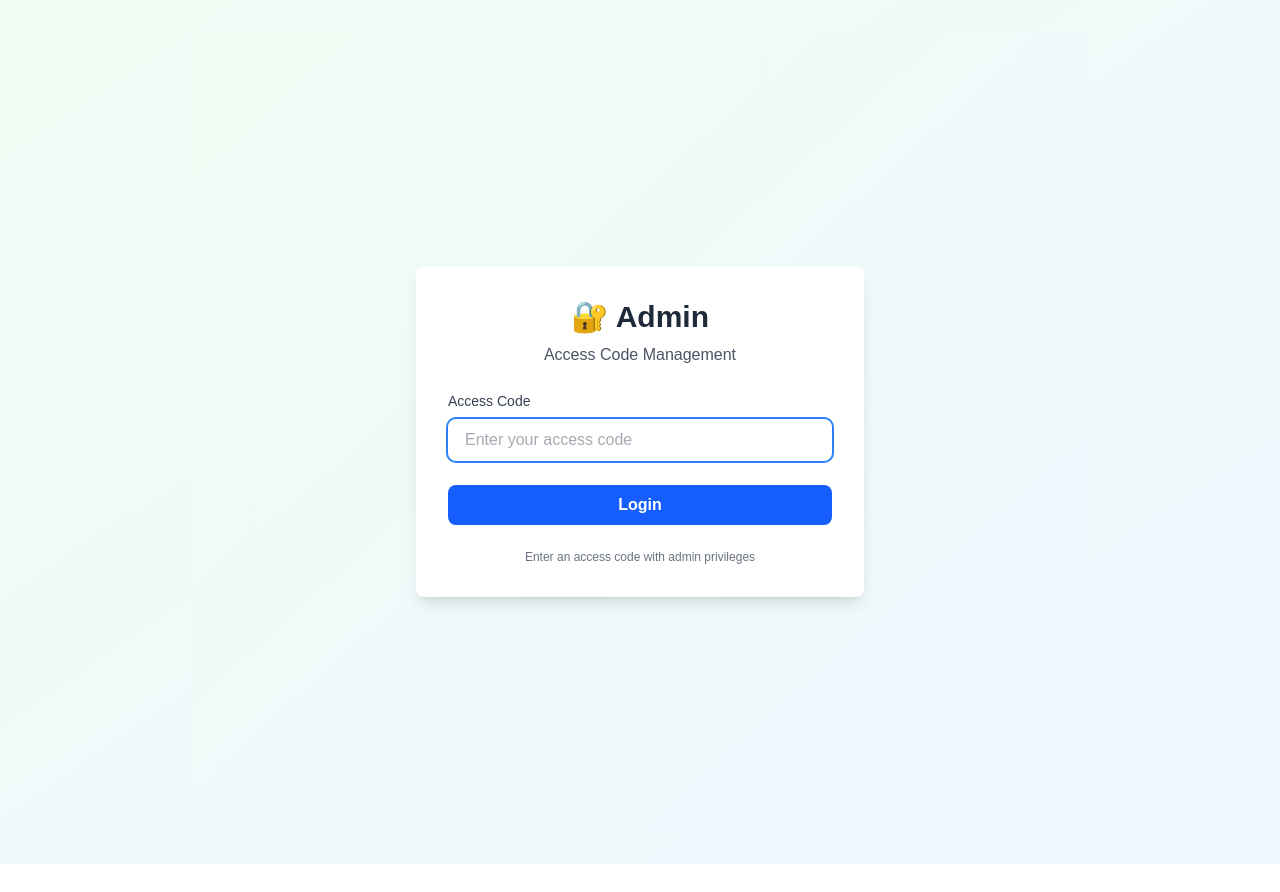
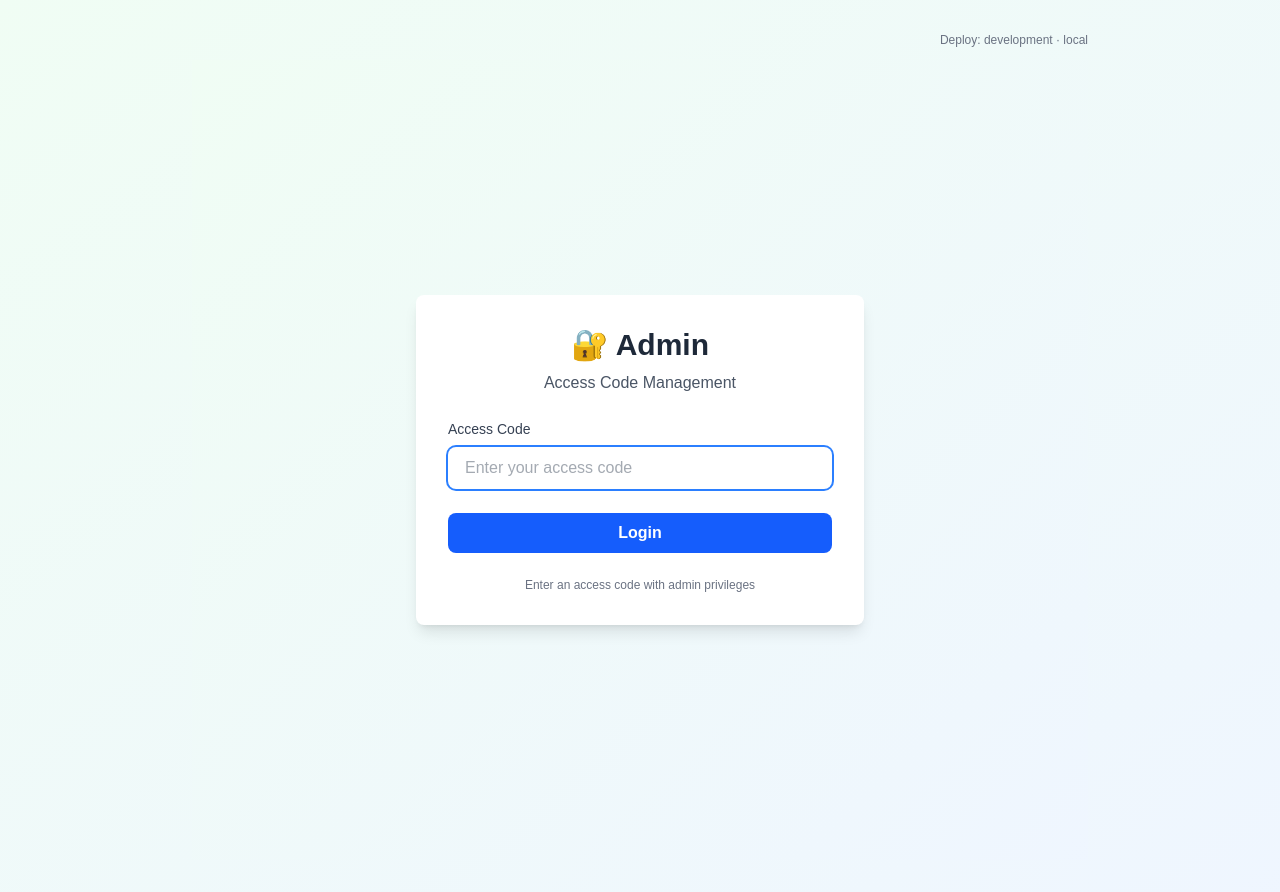
Before and after one commit to DanShepherd27/roomies, a Next.js app: page /admin in a window 1280 px wide. Before the commit the page ends 864 px from the top, so only its background shows below. Built offline with nearby package versions, Linux system fonts and the light colour scheme; no server answers.

Commit message:
Add admin deployment version tag

```diff
--- a/app/admin/page.tsx
+++ b/app/admin/page.tsx
@@ -1,47 +1,14 @@
-"use client";
-
-import { useState, useEffect } from "react";
-import AdminLogin from "@/components/AdminLogin";
-import AdminPanel from "@/components/AdminPanel";
+import AdminPageClient from "@/components/AdminPageClient";
 
 export default function AdminPage() {
-  const [isAdmin, setIsAdmin] = useState(false);
-  const [isLoading, setIsLoading] = useState(true);
-
-  useEffect(() => {
-    // Check if user is already logged in as admin
-    const adminStatus =
-      typeof window !== "undefined" &&
-      sessionStorage.getItem("isAdmin") === "true";
-    setIsAdmin(adminStatus);
-    setIsLoading(false);
-  }, []);
-
-  const handleAdminLogin = () => {
-    setIsAdmin(true);
-  };
-
-  const handleLogout = () => {
-    sessionStorage.removeItem("isAdmin");
-    setIsAdmin(false);
-  };
-
-  if (isLoading) {
-    return (
-      <div className="min-h-screen bg-gradient-to-br from-green-50 to-blue-50 flex items-center justify-center">
-        <div className="text-center">
-          <div className="inline-block animate-spin rounded-full h-12 w-12 border-t-2 border-b-2 border-green-600"></div>
-          <p className="mt-4 text-gray-600">Loading admin panel...</p>
-        </div>
-      </div>
-    );
-  }
+  const commitSha = process.env.VERCEL_GIT_COMMIT_SHA?.slice(0, 7);
+  const environment = process.env.VERCEL_ENV || process.env.NODE_ENV;
+  const deploymentVersion = commitSha || process.env.NEXT_PUBLIC_APP_VERSION || "local";
 
   return (
-    <div className="min-h-screen bg-gradient-to-br from-green-50 to-blue-50 p-4 sm:p-8">
-      <div className="max-w-4xl mx-auto">
-        {!isAdmin ? <AdminLogin onAuth={handleAdminLogin} /> : <AdminPanel />}
-      </div>
-    </div>
+    <AdminPageClient
+      deploymentVersion={deploymentVersion}
+      environment={environment}
+    />
   );
 }
--- /dev/null
+++ b/components/AdminPageClient.tsx
@@ -0,0 +1,50 @@
+"use client";
+
+import { useEffect, useState } from "react";
+import AdminLogin from "@/components/AdminLogin";
+import AdminPanel from "@/components/AdminPanel";
+
+interface AdminPageClientProps {
+  deploymentVersion: string;
+  environment: string;
+}
+
+export default function AdminPageClient({
+  deploymentVersion,
+  environment,
+}: AdminPageClientProps) {
+  const [isAdmin, setIsAdmin] = useState(false);
+  const [isLoading, setIsLoading] = useState(true);
+
+  useEffect(() => {
+    const adminStatus = sessionStorage.getItem("isAdmin") === "true";
+    setIsAdmin(adminStatus);
+    setIsLoading(false);
+  }, []);
+
+  const handleAdminLogin = () => {
+    setIsAdmin(true);
+  };
+
+  if (isLoading) {
+    return (
+      <div className="min-h-screen bg-gradient-to-br from-green-50 to-blue-50 flex items-center justify-center">
+        <div className="text-center">
+          <div className="inline-block animate-spin rounded-full h-12 w-12 border-t-2 border-b-2 border-green-600"></div>
+          <p className="mt-4 text-gray-600">Loading admin panel...</p>
+        </div>
+      </div>
+    );
+  }
+
+  return (
+    <div className="min-h-screen bg-gradient-to-br from-green-50 to-blue-50 p-4 sm:p-8">
+      <div className="max-w-4xl mx-auto">
+        <p className="mb-3 text-right text-xs text-gray-500" aria-label="Deployment version">
+          Deploy: {environment} · {deploymentVersion}
+        </p>
+        {!isAdmin ? <AdminLogin onAuth={handleAdminLogin} /> : <AdminPanel />}
+      </div>
+    </div>
+  );
+}
```
Also changed, not shown: 1 other file (tests, documents, lock files or other folders).
